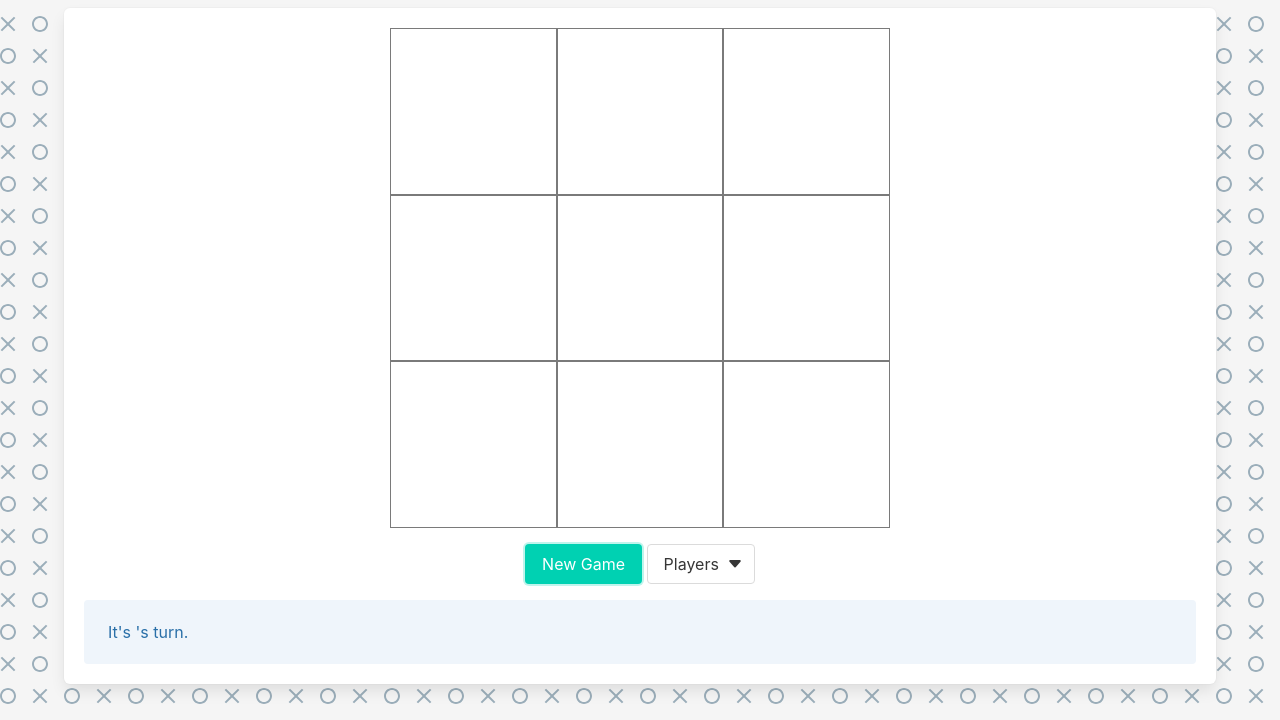
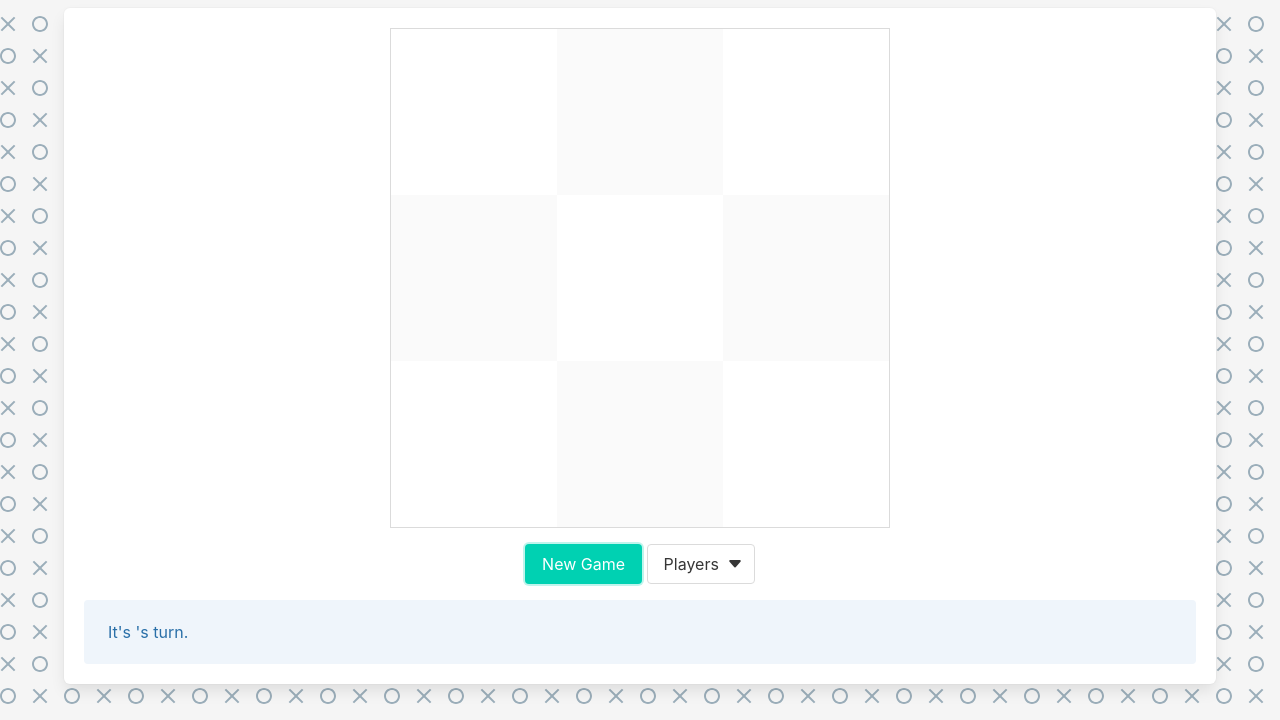
Before and after one commit to biscuitlegs/tic-tac-toe-js, a plain HTML site: page index.html in a window 1280 px wide. Both pictures are taken after a click on the button "New Game". Shown: the part 80-800 px from the top of the page. Drawn offline with nearby package versions, Linux system fonts and the light colour scheme.

Commit message:
Update styling

```diff
--- a/scripts/main.js
+++ b/scripts/main.js
@@ -89,7 +89,7 @@ const game = (() => {
         const player2NameInput = document.querySelector(".player2-name-input");
         player1.setName(player1NameInput.value);
         player2.setName(player2NameInput.value);
-        displayController.setTurnDisplay(`It's ${getCurrentPlayer().getName()}'s turn.`);
+        displayController.setTurnDisplay(`<p>It's <span class="has-text-weight-bold">${getCurrentPlayer().getName()}</span>'s turn.</p>`);
         displayController.makeSquaresClickable();
     });
 
@@ -99,9 +99,9 @@ const game = (() => {
 const displayController = (() => {
     const getBoard = () => document.querySelector(".board");
     const getBoardSquares = () => document.querySelectorAll(".board-square");
-    const setTurnDisplay = (text) => {
-        turnDisplay = document.querySelector(".turn-display");
-        turnDisplay.textContent = text;
+    const turnDisplay = document.querySelector(".turn-display");
+    const setTurnDisplay = (html) => {
+        turnDisplay.innerHTML = html;
     };
     const populateBoard = () => {
         const board = getBoard();
@@ -139,10 +139,10 @@ const displayController = (() => {
             if (game.isGameOver()) {
                 switch (true) {
                     case game.isWinner():
-                        setTurnDisplay(`Congrats ${game.getCurrentPlayer().getName()}, you won!`);
+                        setTurnDisplay(`<p>Congrats <span class="has-text-weight-bold">${game.getCurrentPlayer().getName()}</span>, you won!</p>`);
                         break;
                     case game.isDraw():
-                        setTurnDisplay("Well, looks like this game was a tie!");
+                        setTurnDisplay("<p>Well, looks like this game was a tie!<p>");
                         break;
                 }
                 makeSquaresUnclickable();
@@ -150,7 +150,7 @@ const displayController = (() => {
                 return;
             }
             game.swapCurrentPlayer();
-            setTurnDisplay(`It's ${game.getCurrentPlayer().getName()}'s turn.`);
+            setTurnDisplay(`<p>It's <span class="has-text-weight-bold">${game.getCurrentPlayer().getName()}</span>'s turn.<p>`);
         };
         const makeSquaresUnclickable = () => {
             getBoardSquares().forEach(square => square.removeEventListener("click", playMove));
--- a/styles/main.css
+++ b/styles/main.css
@@ -11,14 +11,19 @@ html {
     width: 500px;
     height: 500px;
     margin: 0 auto;
+    border: 1px solid hsl(0, 0%, 86%);
 }
 
 .board-square {
     display: grid;
     justify-items: center;
     align-items: center;
-    border: 1px solid hsl(0, 0%, 48%);
+
     font-size: 50px;
+}
+
+.board-square:nth-child(2n) {
+    background-color: hsl(0, 0%, 98%);
 }
 
 .form-container {
```
